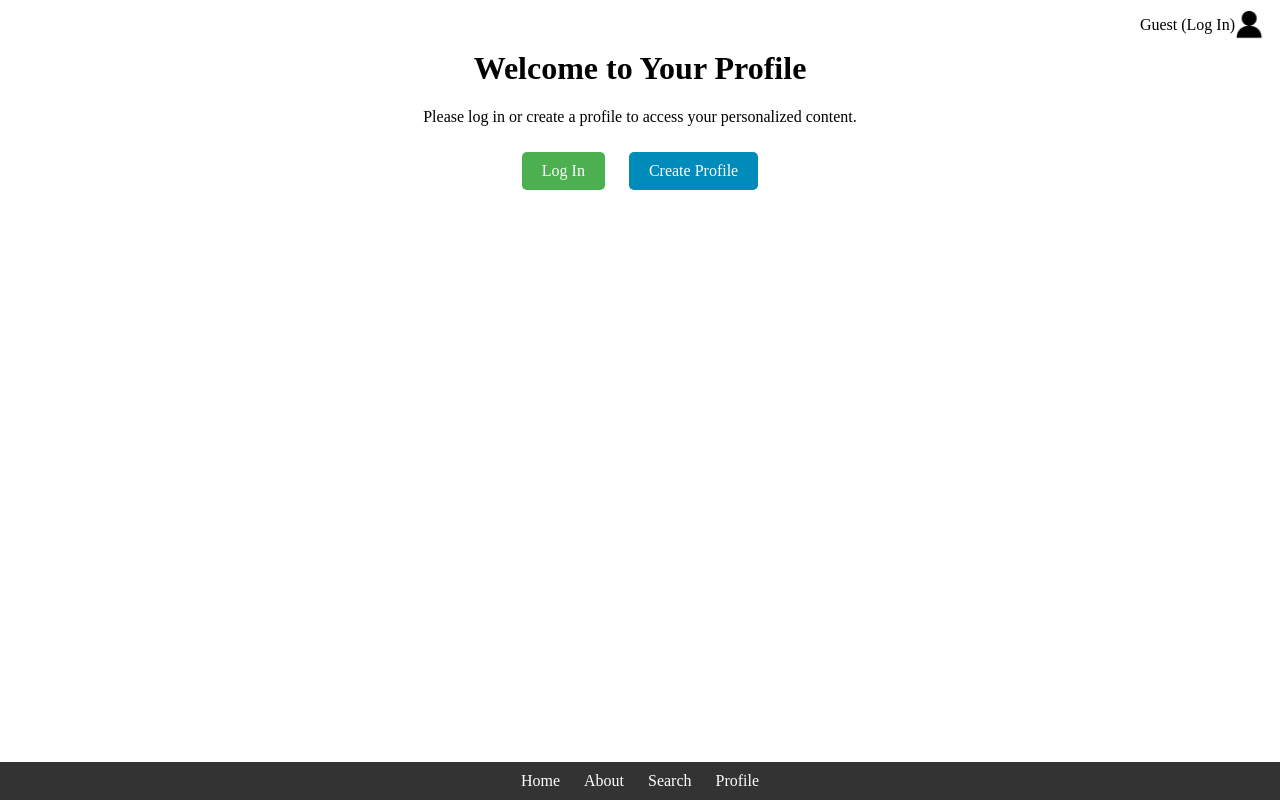
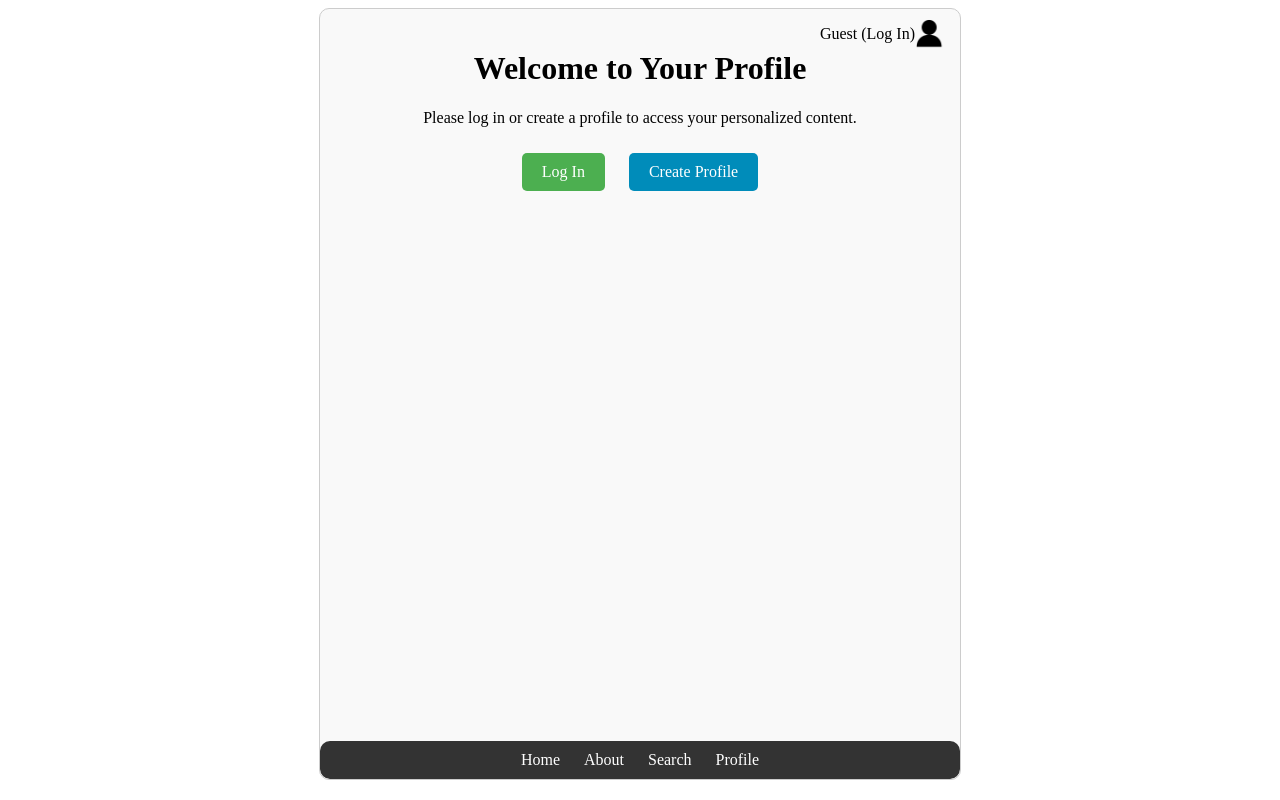
Before and after one commit to justbeingkat/SPAN-project, a Flask app: page /profile in a window 1280 px wide. Run offline with Flask 3, Linux system fonts and the light colour scheme.

Commit message:
front end update

```diff
--- a/backend.py
+++ b/backend.py
@@ -1,4 +1,4 @@
-from flask import Flask, render_template, request, jsonify, redirect, url_for, flash
+from flask import Flask, render_template, request, redirect, url_for, flash, jsonify
 from main import calculate_nutritional_score, scrape_article_info
 from extensions import init_app, db
 import pandas as pd
@@ -24,11 +24,6 @@ data = pd.read_csv("cleaned_data.csv", low_memory=False)
 allergens = pd.read_csv("allergens.csv")
 articles = [{'link': 'https://www.huffpost.com/entry/thanksgiving-food-dangerous-pets_l_6554e57fe4b0e476701266eb'},
             {'link': 'https://www.foxnews.com/lifestyle/pet-lovers-roundup-deals-useful-pet-supplies-accessories'},]
-
-
-@login_manager.user_loader
-def load_user(user_id):
-    return Profile.query.get(int(user_id))
 
 
 @app.route('/')
@@ -97,15 +92,16 @@ def create_profile():
 @app.route('/calculate-score', methods=['POST'])
 def calculate_score():
     selected_food = request.form.get('food-dropdown')
-    # Define relevant columns
     relevant_columns = ['allergens'] + list(data.loc[data['product_name'] == selected_food, "energy-kcal_100g":].columns)
-    # Filter the DataFrame to include only the selected food and relevant columns
     filtered_data = data.loc[data['product_name'] == selected_food, relevant_columns]
-    # Convert the filtered data to a dictionary
     nutrient_values = filtered_data.to_dict('records')[0]
     scores = calculate_nutritional_score(nutrient_values, 950, allergens)
     return jsonify({'score': scores[0], 'nutri score': scores[1]})
 
+@login_manager.user_loader
+def load_user(user_id):
+    return Profile.query.get(int(user_id))
+
 
 if __name__ == '__main__':
     app.run(debug=True)
--- a/static/base.css
+++ b/static/base.css
@@ -1,25 +1,36 @@
+/* CSS for the bottom navigation bar */
+.container {
+    width: 80%; /* Adjust the width as needed */
+    max-width: 600px; /* Set a maximum width if desired */
+    margin: 0 auto; /* Center the container horizontally */
+    padding: 20px;
+    border: 1px solid #ccc; /* Optional: Add border for visualization */
+    border-radius: 10px; /* Optional: Add border radius for rounded corners */
+    background-color: #f9f9f9; /* Optional: Add background color */
+    text-align: center; /* Center the content horizontally */
+    position: relative; /* Set position relative for absolute positioning of bottom nav */
+    overflow-y: auto; /* Add overflow-y property to enable vertical scrolling */
+    height: calc(100vh - 70px); /* Adjust for the height of the bottom navigation bar */
+}
+
 /* CSS for the bottom navigation bar */
 .bottom-nav {
-    position: fixed;
+    position: absolute;
     bottom: 0;
     left: 0;
-    width: 100%;
+    width: calc(100% - 20px); /* Adjust width to match container width */
     background-color: #333;
-    padding: 10px 0;
+    padding: 10px;
+    color: #fff;
     text-align: center;
+    border-radius: 10px;
+    z-index: 100;
 }
 
 .bottom-nav a {
     color: white;
     text-decoration: none;
     padding: 10px;
-}
-
-/* CSS for the container */
-.container {
-    padding-bottom: 60px; /* Adjust according to the height of the bottom navigation bar */
-    text-align: center; /* Center align the content */
-    margin-top: 50px; /* Add margin to center vertically */
 }
 
 #food-dropdown {
@@ -82,7 +93,7 @@
 }
 
 .user-icon {
-    position: fixed; /* Position the icon relative to the viewport */
+    position: absolute; /* Position the icon relative to the viewport */
     top: 10px; /* Adjust top distance from the top of the viewport */
     right: 10px; /* Adjust right distance from the right of the viewport */
     display: flex; /* Use flexbox to align items */
--- a/templates/about.html
+++ b/templates/about.html
@@ -5,8 +5,6 @@ About Page
 {% endblock %}
 
 {% block content %}
-<div class="container">
     <h1>About Us</h1>
     <p>This is some information about our app.</p>
-</div>
 {% endblock %}
--- a/templates/base.html
+++ b/templates/base.html
@@ -4,18 +4,24 @@
     <meta charset="UTF-8">
     <meta name="viewport" content="width=device-width, initial-scale=1.0">
     <title>{% block title %}{% endblock %}</title>
+    <link rel="icon" type="image/x-icon" href="{{ url_for('static', filename='favicon.ico') }}">
     <link rel="stylesheet" href="{{ url_for('static', filename='base.css') }}">
+    {% block scripts %}
+    {% endblock %}
 </head>
 <body>
+<div class="container">
         {% block content %}
         {% endblock %}
 
+        <!-- Bottom navigation bar -->
         <div class="bottom-nav">
             <a href="/">Home</a>
             <a href="/about">About</a>
             <a href="/search">Search</a>
             <a href="/profile">Profile</a>
         </div>
+
         <div class="user-icon">
             {% if current_user.is_authenticated %}
                 <span>{{ current_user.username }}</span> <!-- Display username if logged in -->
@@ -25,6 +31,6 @@
                 <img src="/static/images/guest.png" alt="Logged Out Icon">
             {% endif %}
         </div>
-
+</div>
 </body>
 </html>
--- a/templates/create-profile.html
+++ b/templates/create-profile.html
@@ -5,7 +5,6 @@ Create Profile
 {% endblock %}
 
 {% block content %}
-    <div class="container">
         <h1>Create Profile</h1>
         <form id="profile-form" method="post">
             <label for="username">Username:</label><br>
@@ -20,5 +19,4 @@ Create Profile
             <p>{{ message }}</p>
             <a href="/login">Log In</a>
         {% endif %}
-    </div>
 {% endblock %}
--- a/templates/home.html
+++ b/templates/home.html
@@ -5,7 +5,6 @@ Home Page
 {% endblock %}
 
 {% block content %}
-<div class="container">
     <h1>Welcome to SPAN</h1>
     <p>Discover the latest pet health articles:</p>
     <ul class="articles-list">
@@ -20,5 +19,4 @@ Home Page
         </li>
         {% endfor %}
     </ul>
-</div>
 {% endblock %}
--- a/templates/login.html
+++ b/templates/login.html
@@ -5,7 +5,6 @@ Log In
 {% endblock %}
 
 {% block content %}
-    <div class="container">
         <h1>Log In</h1>
         <form id="login-form" method="post">
             <label for="username_or_email">Username or Email:</label><br>
@@ -17,5 +16,4 @@ Log In
         {% if message %}
             <p>{{ message }}</p>
         {% endif %}
-    </div>
 {% endblock %}
--- a/templates/profile.html
+++ b/templates/profile.html
@@ -5,12 +5,10 @@ Profile
 {% endblock %}
 
 {% block content %}
-<div class="container">
     <h1>Welcome to Your Profile</h1>
     <p>Please log in or create a profile to access your personalized content.</p>
     <div class="buttons-container">
         <a href="/login" class="button login-button">Log In</a>
         <a href="/create-profile" class="button create-profile-button">Create Profile</a>
     </div>
-</div>
 {% endblock %}
```
Also changed, not shown: templates/search.html (+4 -11 lines), static/favicon.ico (added), static/jquery-3.6.0.min.js (added). Lines whose indentation alone changed are shown as unchanged.
